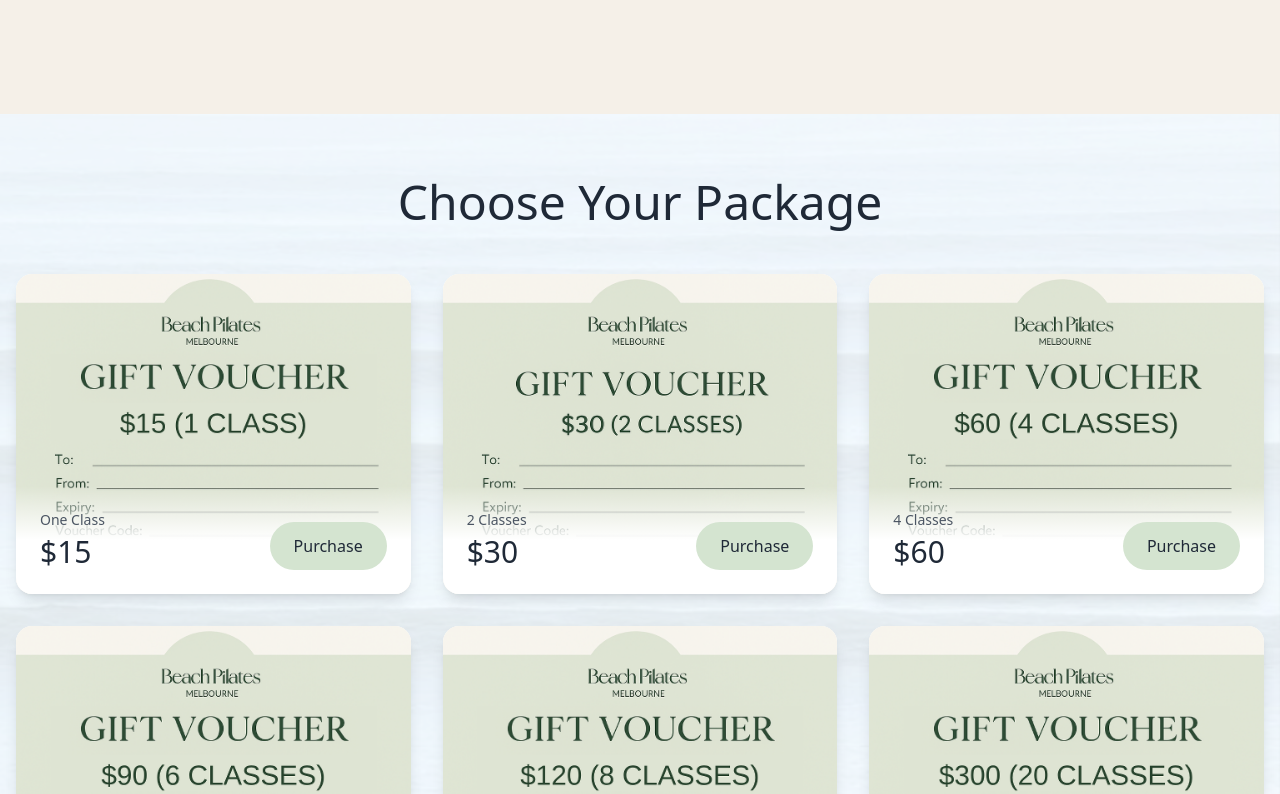
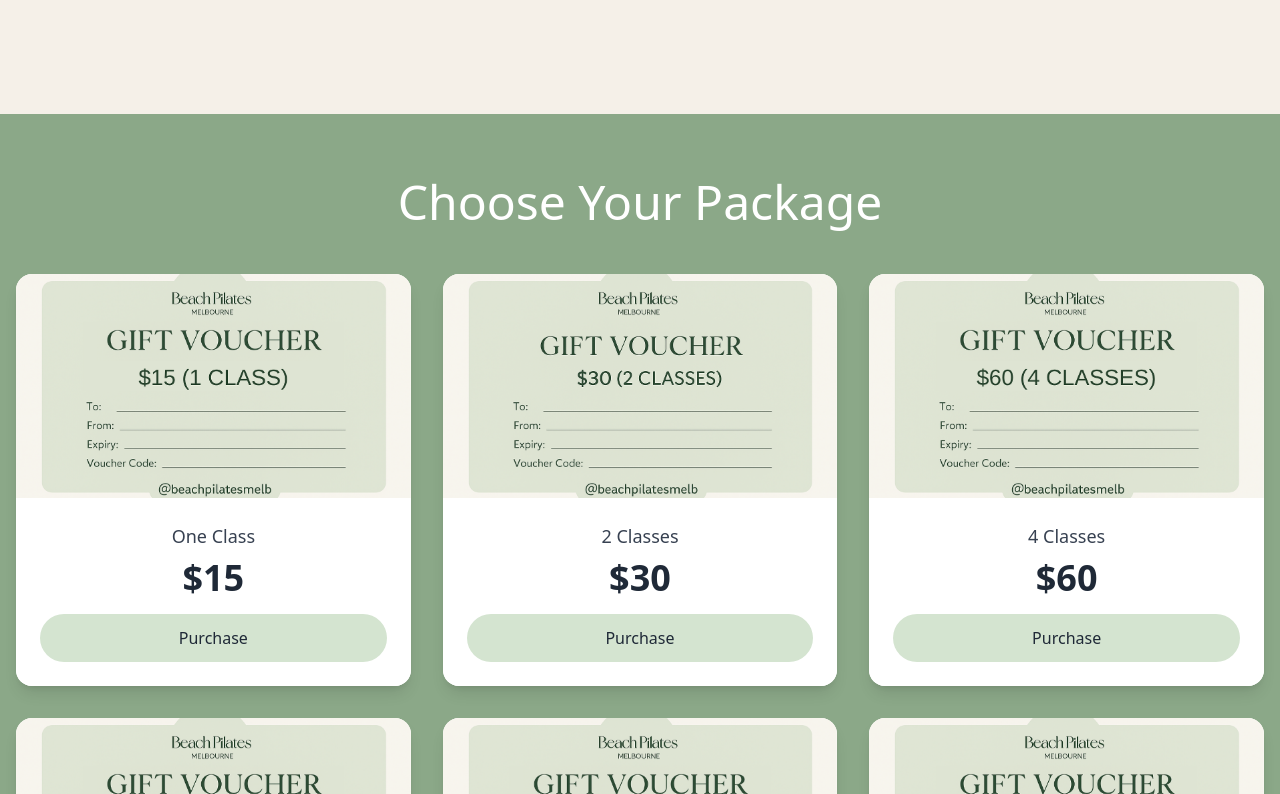
Before and after one commit to paredeez/beachpilatesgift, a Next.js app: page / in a window 1280 px wide. Shown: the part 686-1480 px from the top of the page. Built offline with nearby package versions, Linux system fonts and the light colour scheme.

Commit message:
feat: update gift voucher images, prices, and purchase links in vouchers grid
- Refreshed the voucher list in app/page.js with updated images, prices, and Stripe purchase URLs for each package
- Ensured voucher grid displays new package offerings and correct visuals

```diff
--- a/app/page.js
+++ b/app/page.js
@@ -147,51 +147,39 @@
       </div>
 
       {/* Vouchers Grid */}
-      <div id="vouchers" className="relative bg-white py-16 overflow-hidden">
-        {/* Ocean Background */}
-        <div className="absolute inset-0 opacity-20">
-          <Image
-            src="/images/waterimages/IMG_4024.jpeg"
-            alt=""
-            fill
-            className="object-cover"
-          />
-        </div>
-        <div className="absolute inset-0 bg-white/40" />
-
-        <div className="relative z-10 max-w-7xl mx-auto px-4">
-          <h2 className="text-4xl md:text-5xl font-light text-center mb-12 text-gray-800">
+      <div id="vouchers" className="bg-sage-dark py-16">
+        <div className="max-w-7xl mx-auto px-4">
+          <h2 className="text-4xl md:text-5xl font-light text-center mb-12 text-white">
             Choose Your Package
           </h2>
-        <div className="grid grid-cols-1 md:grid-cols-2 lg:grid-cols-3 gap-8">
+        <div className="grid grid-cols-2 lg:grid-cols-3 gap-4 md:gap-8">
           {vouchers.map((voucher) => (
-            <a
+            <div
               key={voucher.id}
-              href={voucher.url}
-              className="group relative bg-white rounded-2xl shadow-lg overflow-hidden transform transition-all duration-300 hover:scale-105 hover:shadow-2xl"
+              className="bg-white rounded-xl md:rounded-2xl shadow-lg overflow-hidden transform transition-all duration-300 hover:scale-105 hover:shadow-2xl"
             >
-              <div className="relative h-80">
+              <div className="relative h-40 md:h-56">
                 <Image
                   src={voucher.image}
                   alt={`${voucher.title} voucher`}
                   fill
                   className="object-cover"
                 />
-                <div className="absolute inset-0 bg-gradient-to-t from-black/60 via-black/0 to-black/0 opacity-0 group-hover:opacity-100 transition-opacity duration-300" />
               </div>
 
-              <div className="absolute bottom-0 left-0 right-0 p-6 bg-gradient-to-t from-white via-white to-transparent">
-                <div className="flex items-end justify-between">
-                  <div>
-                    <p className="text-sm text-gray-600 mb-1">{voucher.title}</p>
-                    <p className="text-3xl font-light text-gray-800">{voucher.price}</p>
-                  </div>
-                  <button className="bg-sage group-hover:bg-sage-dark text-gray-800 px-6 py-3 rounded-full font-medium transition-colors duration-300">
-                    Purchase
-                  </button>
+              <div className="bg-white p-3 md:p-6">
+                <div className="text-center mb-2 md:mb-4">
+                  <p className="text-xs md:text-lg text-gray-700 mb-1 md:mb-2">{voucher.title}</p>
+                  <p className="text-2xl md:text-4xl font-semibold text-gray-800">{voucher.price}</p>
                 </div>
+                <a
+                  href={voucher.url}
+                  className="block w-full bg-sage hover:bg-sage-dark text-gray-800 py-2 md:py-3 rounded-full font-medium transition-colors duration-300 text-center text-sm md:text-base"
+                >
+                  Purchase
+                </a>
               </div>
-            </a>
+            </div>
           ))}
         </div>
         </div>
--- a/tailwind.config.js
+++ b/tailwind.config.js
@@ -9,7 +9,7 @@
     extend: {
       colors: {
         sage: '#D4E4D0',
-        'sage-dark': '#A8C5A3',
+        'sage-dark': '#8BA888',
         sand: '#F5F0E8',
       },
     },
```
